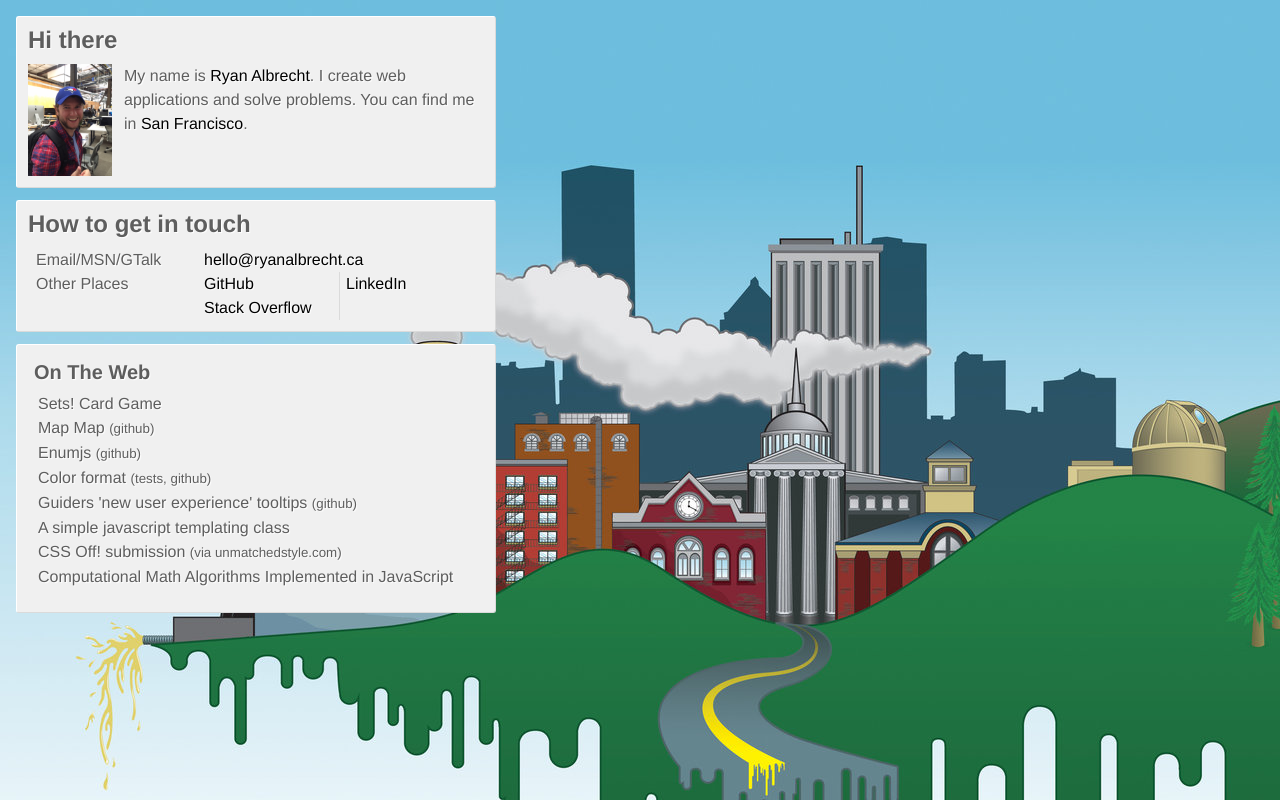
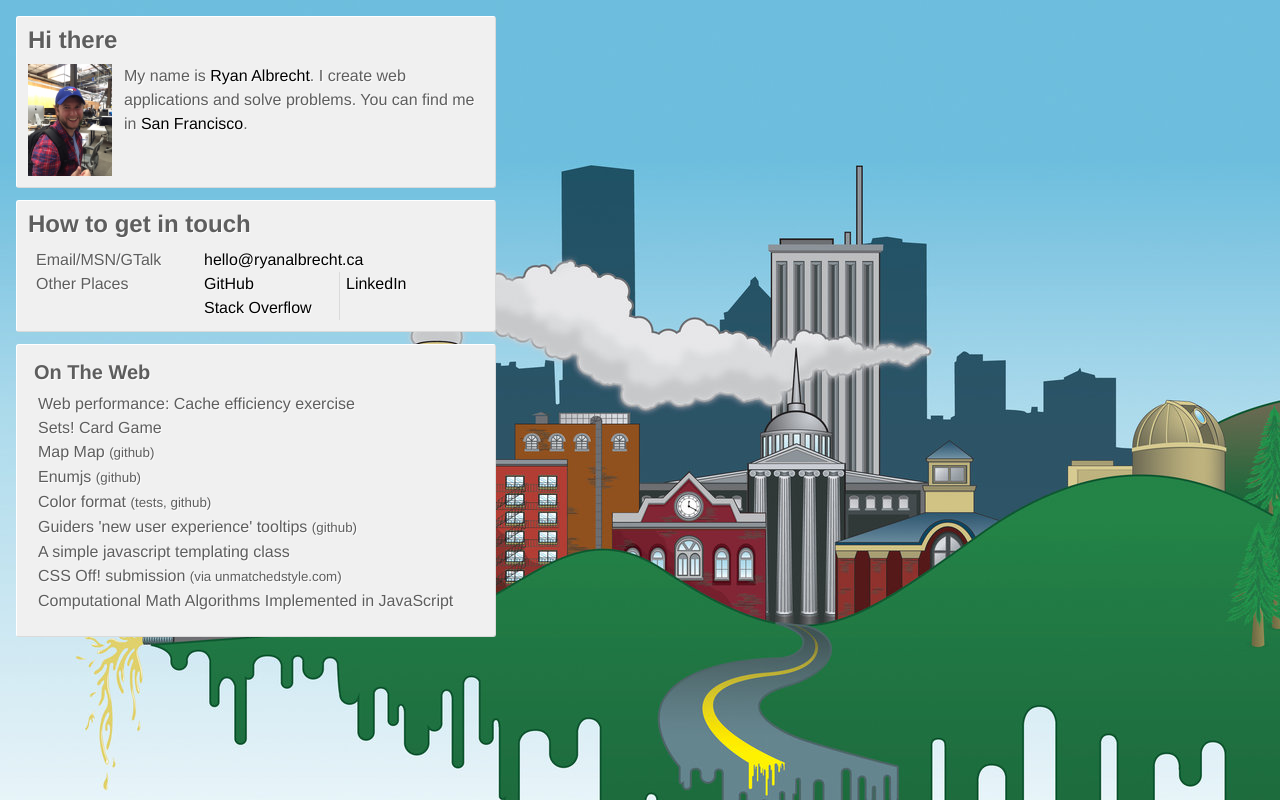
Before and after one commit to ryan953/ryanalbrecht.ca, a PHP site: page / in a window 1280 px wide. Run offline with PHP 8.4, Linux system fonts and the light colour scheme.

Commit message:
Add link to facebook blog post, fix link to enumjs github

```diff
--- a/index.php
+++ b/index.php
@@ -50,6 +50,11 @@
 				<section id="apps">
 					<h1>On The Web</h1>
 					<ul>
+						<li>
+							<a href="https://code.facebook.com/posts/964122680272229/web-performance-cache-efficiency-exercise/">
+								Web performance: Cache efficiency exercise
+							</a>
+						</li>
 						<li><a href="//apps.ryan953.com/sets">Sets! Card Game</a></li>
 						<li>
 							<a href="https://mapmap.ryan953.com/">Map Map</a>
@@ -57,7 +62,7 @@
 						</li>
 						<li>
 							<a href="https://www.npmjs.com/package/Enumjs">Enumjs</a>
-							<small>(<a href="https://github.com/ryan953/color">github</a>)</small>
+							<small>(<a href="https://github.com/ryan953/Enumjs">github</a>)</small>
 						</li>
 						<li>
 							<a href="//apps.ryan953.com/color/">Color format</a>
```
